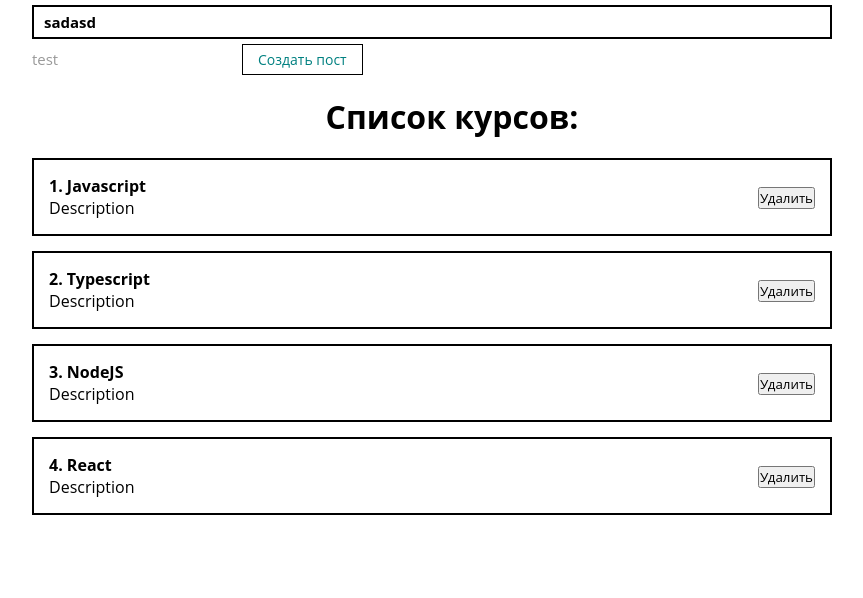
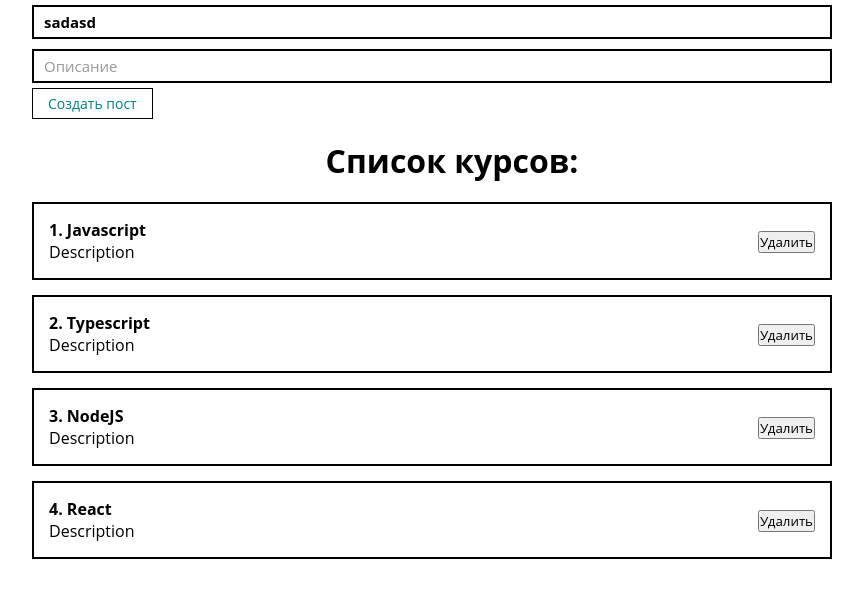
Before and after one commit to Sparow2021/RepeatReact, a React (Create React App) app: page / in a window 1280 px wide. Shown: the top 598 px of the page, without its empty margins (208-1071 px from the left). Built offline with nearby package versions, Linux system fonts and the light colour scheme.

Commit message:
neypr my custom input

```diff
--- a/src/App.js
+++ b/src/App.js
@@ -28,8 +28,8 @@ function App() {
     <div className="App">
       <form>
         <MyInput type="text" placeholder="Название" value={title} onChange={e => setTitle(e.target.value)}/>
-        <input ref={bodyInputRef} type="text" placeholder="test"/>
-        {/* <MyInput type="text" placeholder="Описание"/> */}
+        {/* <input ref={bodyInputRef} type="text" placeholder="test"/> */}
+        <MyInput ref={bodyInputRef} type="text" placeholder="Описание"/>
         <MyButton  onClick={addNewPost}>Создать пост</MyButton>
       </form>
       <PostList posts={posts} title={'Список курсов: '}/>
--- a/src/components/UI/input/MyInput.jsx
+++ b/src/components/UI/input/MyInput.jsx
@@ -1,9 +1,9 @@
 import React from 'react';
 import classes from './MyInput.module.css'
-const MyInput = (props) => {
+const MyInput = React.forwardRef((props, ref) => {
     return (
-        <input {...props} className={classes.myInput} type="text" />
+        <input ref={ref} {...props} className={classes.myInput} type="text" />
     );
-}
+})
 
 export default MyInput;
```
